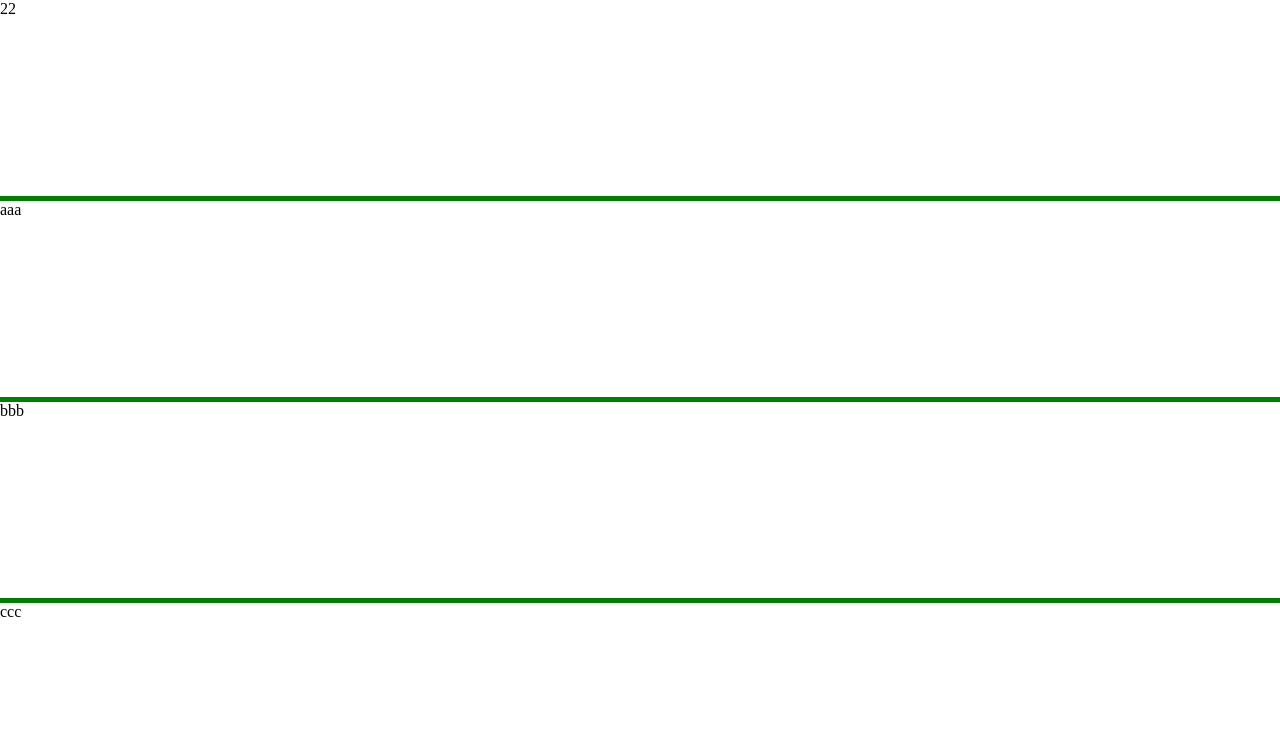
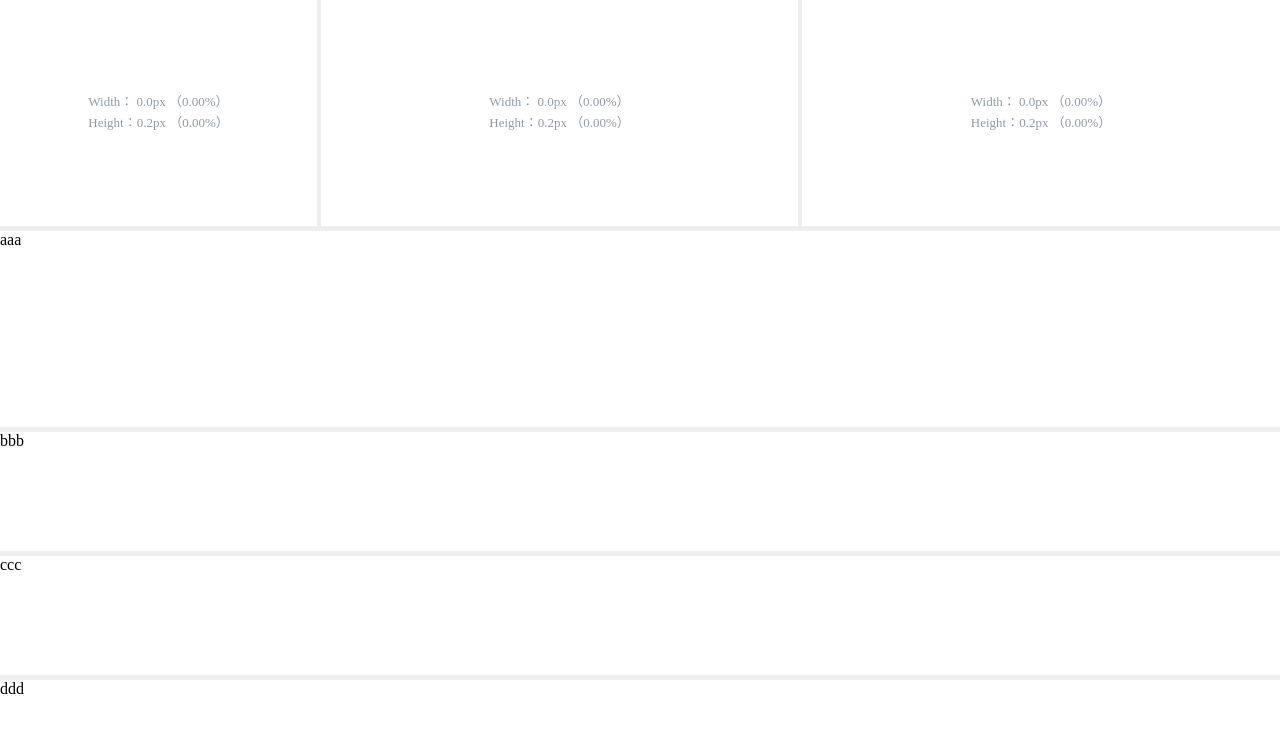
Before and after one commit to zctcode/react-splitter, a React app: page / in a window 1280 px wide. Shown: the top 732 px of the page. Built offline with nearby package versions, Linux system fonts and the light colour scheme; the HTML template or start-up script is replaced by a standard one.

Commit message:
refactor: 面板禁用resize功能

```diff
--- a/src/app.tsx
+++ b/src/app.tsx
@@ -50,75 +50,37 @@ function App() {
 
     return (
         <div className="container">
-            {/* <Splitter
-                splitbar={{ size: 4 }}
-                direction="vertical"
-                onResize={(sizes, percents) => {
-                    setSizes(sizes);
-                    setPercents(percents);
-                }}
-                items={[{
-                    minSize: 230,
-                    content: <Splitter
-                        splitbar={{ size: 4 }}
-                        onResize={(sizes, percents) => {
-                            setSubSizes(sizes);
-                            setSubPercents(percents);
-                        }}
-                        items={[
-                            {
-                                defaultSize: '25%',
-                                minSize: 230,
-                                content: <Panel wSize={subSizes[0] || 0} wPercent={subPercents[0] || 0} hSize={sizes[0] || 0} hPercent={percents[0] || 0} />
-                            },
-                            {
-                                minSize: 230,
-                                content: <Panel wSize={subSizes[1] || 0} wPercent={subPercents[1] || 0} hSize={sizes[0] || 0} hPercent={percents[0] || 0} />
-                            },
-                            {
-                                defaultSize: '25%',
-                                minSize: 230,
-                                content: <Panel wSize={subSizes[2] || 0} wPercent={subPercents[2] || 0} hSize={sizes[0] || 0} hPercent={percents[0] || 0} />
-                            }
-                        ]}
-                    />,
-                }, {
-                    defaultSize: '30%',
-                    minSize: 230,
-                    content: <Panel wSize={subSizes.reduce((prev, curr) => prev + curr, 0)} wPercent={1} hSize={sizes[1] || 0} hPercent={percents[1] || 0} />
-                }]}
-            /> */}
-
             <Splitter
-                splitbar={{ size: 5, color: 'green' }}
+                splitbar={{ size: 5 }}
                 direction="vertical"
                 // onResize={(sizes, percents) => {
                 //     setSizes(sizes);
                 //     setPercents(percents);
                 // }}
                 items={[{
-                    // size: '230px',
-                    content: '22',
-                    // content: <Splitter
-                    //     splitbar={{ size: 4 }}
-                    //     // onResize={(sizes, percents) => {
-                    //     //     setSubSizes(sizes);
-                    //     //     setSubPercents(percents);
-                    //     // }}
-                    //     items={[
-                    //         {
-                    //             size: 0.25,
-                    //             // max: 0.5,
-                    //             content: <Panel wSize={subSizes[0] || 0} wPercent={subPercents[0] || 0} hSize={sizes[0] || 0} hPercent={percents[0] || 0} />
-                    //         },
-                    //         {
-                    //             content: <Panel wSize={subSizes[1] || 0} wPercent={subPercents[1] || 0} hSize={sizes[0] || 0} hPercent={percents[0] || 0} />
-                    //         },
-                    //         {
-                    //             content: <Panel wSize={subSizes[2] || 0} wPercent={subPercents[2] || 0} hSize={sizes[0] || 0} hPercent={percents[0] || 0} />
-                    //         }
-                    //     ]}
-                    // />,
+                    size: '230px',
+                    // content: '22',
+                    resizable: false,
+                    content: <Splitter
+                        splitbar={{ size: 4 }}
+                        // onResize={(sizes, percents) => {
+                        //     setSubSizes(sizes);
+                        //     setSubPercents(percents);
+                        // }}
+                        items={[
+                            {
+                                size: 0.25,
+                                // max: 0.5,
+                                content: <Panel wSize={subSizes[0] || 0} wPercent={subPercents[0] || 0} hSize={sizes[0] || 0} hPercent={percents[0] || 0} />
+                            },
+                            {
+                                content: <Panel wSize={subSizes[1] || 0} wPercent={subPercents[1] || 0} hSize={sizes[0] || 0} hPercent={percents[0] || 0} />
+                            },
+                            {
+                                content: <Panel wSize={subSizes[2] || 0} wPercent={subPercents[2] || 0} hSize={sizes[0] || 0} hPercent={percents[0] || 0} />
+                            }
+                        ]}
+                    />,
                 }, {
                     size: '200px',
                     // min: '100px',
@@ -136,6 +98,12 @@ function App() {
                     // min: '100px',
                     // max: '300px',
                     content: 'ccc',
+                    resizable: false
+                }, {
+                    // size: sizes[0] || 0,
+                    // min: '100px',
+                    // max: '300px',
+                    content: 'ddd',
                     // resizable: false
                 }]}
             />
--- a/src/components/index.tsx
+++ b/src/components/index.tsx
@@ -146,7 +146,7 @@ const Splitter: React.FC<SplitterProps> = (props) => {
             maxPercent: 0,
         };
 
-        const calc = (size: string | number, pxKey: keyof ItemSizeProps, percentKey: keyof ItemSizeProps) => {
+        const calcFunc = (size: string | number, pxKey: keyof ItemSizeProps, percentKey: keyof ItemSizeProps) => {
             if (isPercent(size)) {
                 itemSize[percentKey] = size as number;
                 itemSize[pxKey] = Math.round(itemSize[percentKey] * wrapperSize);
@@ -160,9 +160,9 @@ const Splitter: React.FC<SplitterProps> = (props) => {
             }
         };
 
-        calc(item.size || 0, 'px', 'percent');
-        calc(item.min || 0, 'min', 'minPercent');
-        calc(item.max || 0, 'max', 'maxPercent');
+        calcFunc(item.size || 0, 'px', 'percent');
+        calcFunc(item.min || 0, 'min', 'minPercent');
+        calcFunc(item.max || 0, 'max', 'maxPercent');
 
         return itemSize;
     }, [wrapperRef.current]);
@@ -190,18 +190,13 @@ const Splitter: React.FC<SplitterProps> = (props) => {
     }, [props.direction, wrapperRef.current]);
 
     const getSplitbarCls = (index: number) => {
-        // const stateList = props.items.map(item => item.resizable);
-        // let nonresizable = stateList.filter(r => r !== false).length === 1;
-        // nonresizable = nonresizable || stateList[index] === false && stateList[index + 1] === false;
-        // nonresizable = nonresizable || (props.items[index + 1].resizable === false && index === props.items.length - 2);
-        // nonresizable = nonresizable || (props.items[index].resizable === false && index === 0);
-        // nonresizable = nonresizable || props.items.filter((item, idx) => item.resizable === false && index <= idx).length === index;
-        // nonresizable = nonresizable || props.items.filter((item, idx) => item.resizable === false && index > idx).length === (props.items.length - index - 1);
+        let disabled = props.items.slice(0, index + 1).filter(item => item.resizable !== false).length === 0;
+        disabled = disabled || props.items.slice(index + 1).filter(item => item.resizable !== false).length === 0;
 
         return cn('ihc-splitbar', {
             'ihc-splitbar-horizontal': props.direction !== 'vertical',
             'ihc-splitbar-vertical': props.direction === 'vertical',
-            // 'ihc-splitbar-nonresizable': nonresizable
+            'ihc-splitbar-disabled': disabled
         });
     };
 
--- a/src/components/style.css
+++ b/src/components/style.css
@@ -42,7 +42,7 @@
     cursor: col-resize;
 }
 
-.ihc-splitbar-nonresizable {
+.ihc-splitbar-disabled {
     cursor: default;
 }
 
```
